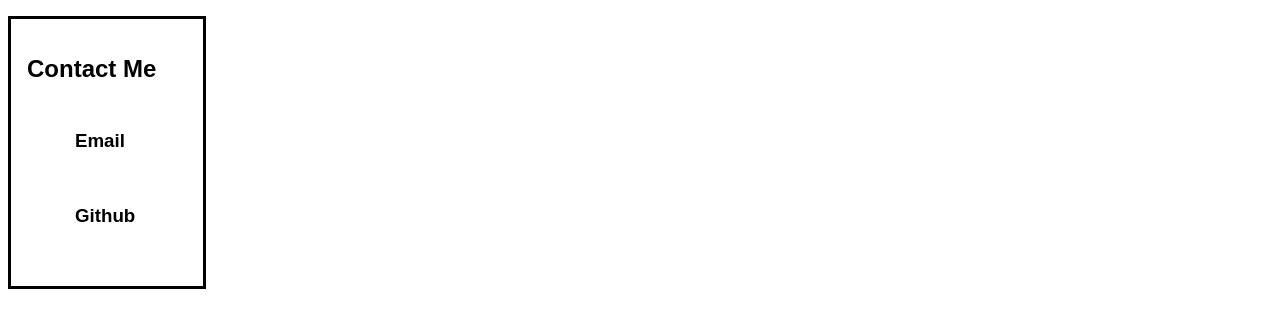
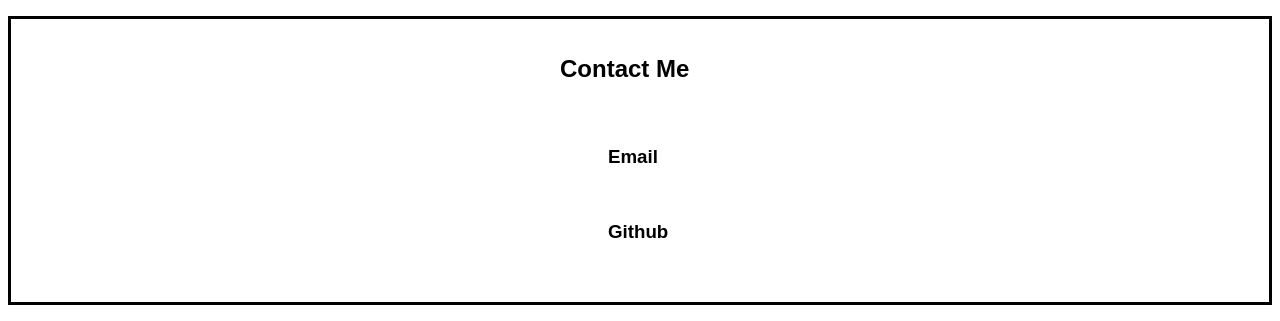
Before and after one commit to nicolmmm/portfolio-assignment, a plain HTML site: page index.html in a window 1280 px wide. Shown: the part 1483-1804 px from the top of the page. Drawn offline with Linux system fonts and the light colour scheme.

Commit message:
changed style of contact me section, justified content centre and set container to 100%

```diff
--- a/assets/assignmnet-2.css
+++ b/assets/assignmnet-2.css
@@ -120,10 +120,12 @@ img {
 .contact-me-class {
   padding: 1rem;
   flex-wrap: wrap;
-  display: f;
+  display: grid;
   border: solid black 3px;
   flex-direction: row;
   margin: 0.5rem 0;
+  width: 100%;
+  justify-content: center;
 }
 
 .contact-me-class a {
```
